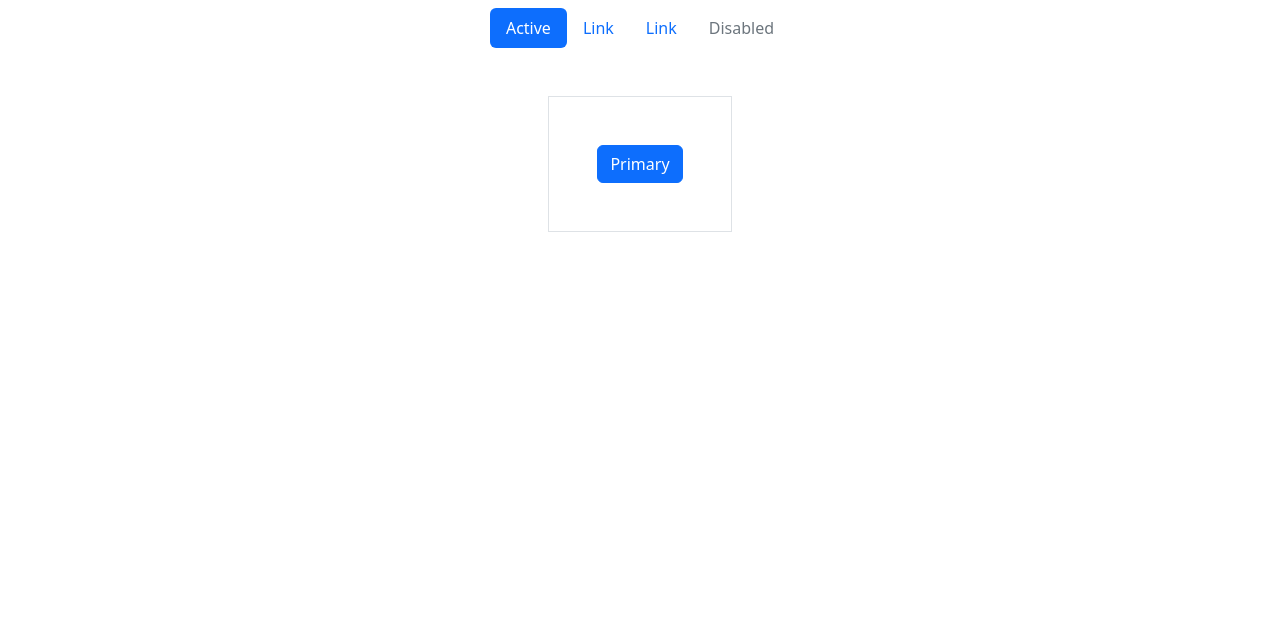
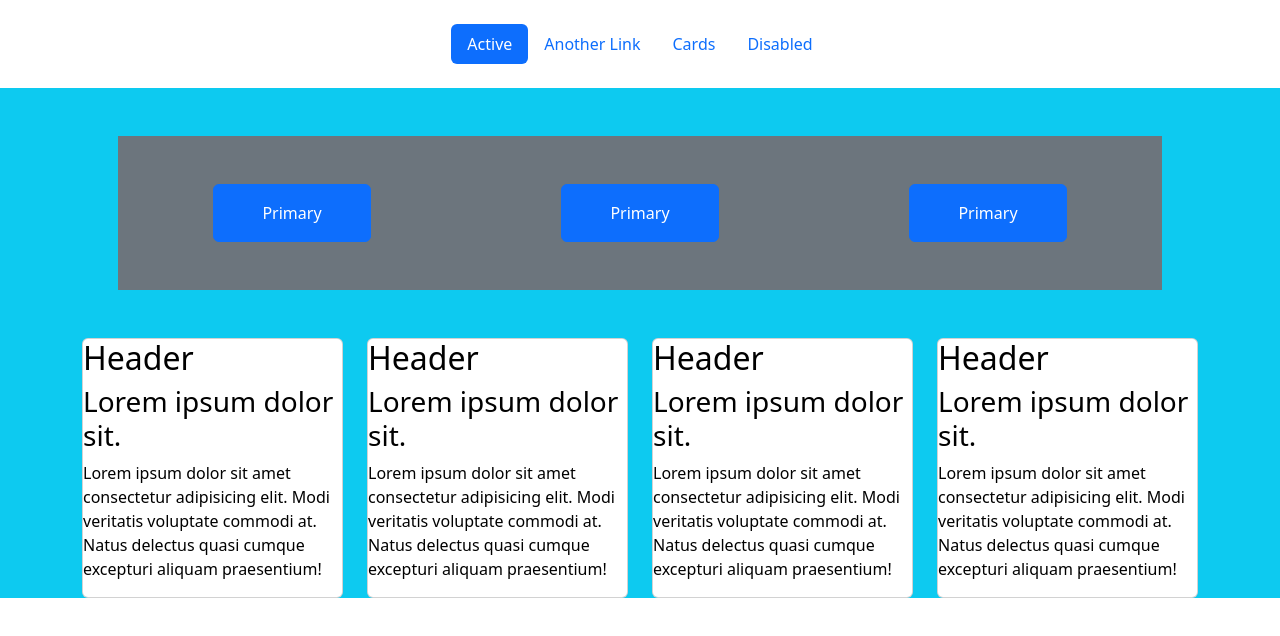
Before and after one commit to ddyrnes/bootstrap-sass-testing, a website: page index.html in a window 1280 px wide. Drawn offline with nearby package versions, Linux system fonts and the light colour scheme.

Commit message:
Update index.html

```diff
--- a/index.html
+++ b/index.html
@@ -5,27 +5,95 @@
     <meta http-equiv="X-UA-Compatible" content="IE=edge" />
     <meta name="viewport" content="width=device-width, initial-scale=1.0" />
     <link rel="stylesheet" href="node_modules/bootstrap/dist/css/bootstrap.min.css" />
+    <script
+      defer
+      src="https://cdn.jsdelivr.net/npm/bootstrap@5.2.0-beta1/dist/js/bootstrap.bundle.min.js"
+      integrity="sha384-pprn3073KE6tl6bjs2QrFaJGz5/SUsLqktiwsUTF55Jfv3qYSDhgCecCxMW52nD2"
+      crossorigin="anonymous"
+    ></script>
     <title>Bootstrap</title>
   </head>
   <body>
     <nav>
-      <ul class="nav nav-pills align-items-center justify-content-center m-2">
+      <ul class="nav nav-pills m-4 justify-content-center">
         <li class="nav-item">
           <a class="nav-link active" aria-current="page" href="#">Active</a>
         </li>
         <li class="nav-item">
-          <a class="nav-link" href="#">Link</a>
+          <a class="nav-link" href="#">Another Link</a>
         </li>
         <li class="nav-item">
-          <a class="nav-link" href="#">Link</a>
+          <a class="nav-link" href="#">Cards</a>
         </li>
         <li class="nav-item">
-          <a class="nav-link disabled">Disabled</a>
+          <a class="nav-link">Disabled</a>
         </li>
       </ul>
     </nav>
-    <div class="m-5 d-flex align-items-center justify-content-center">
-      <div class="border p-5"><button class="btn btn-primary">Primary</button></div>
-    </div>
+    <main class="bg-info text-white">
+      <div class="container">
+        <div class="row p-5">
+          <div class="col bg-secondary">
+            <div class="d-flex align-items-center justify-content-center">
+              <div class="p-5"><button class="btn btn-primary p-3 px-5">Primary</button></div>
+            </div>
+          </div>
+          <div class="col bg-secondary">
+            <div class="d-flex align-items-center justify-content-center">
+              <div class="p-5"><button class="btn btn-primary p-3 px-5">Primary</button></div>
+            </div>
+          </div>
+          <div class="col bg-secondary">
+            <div class="d-flex align-items-center justify-content-center">
+              <div class="p-5"><button class="btn btn-primary p-3 px-5">Primary</button></div>
+            </div>
+          </div>
+        </div>
+      </div>
+      <div class="container">
+        <div class="row">
+          <div class="col-12 col-sm-12 col-md-6 col-xl-3">
+            <div class="card text-black">
+              <h2>Header</h2>
+              <h3>Lorem ipsum dolor sit.</h3>
+              <p>
+                Lorem ipsum dolor sit amet consectetur adipisicing elit. Modi veritatis voluptate commodi at. Natus
+                delectus quasi cumque excepturi aliquam praesentium!
+              </p>
+            </div>
+          </div>
+          <div class="col-12 col-sm-12 col-md-6 col-xl-3">
+            <div class="card text-black">
+              <h2>Header</h2>
+              <h3>Lorem ipsum dolor sit.</h3>
+              <p>
+                Lorem ipsum dolor sit amet consectetur adipisicing elit. Modi veritatis voluptate commodi at. Natus
+                delectus quasi cumque excepturi aliquam praesentium!
+              </p>
+            </div>
+          </div>
+          <div class="col-12 col-sm-12 col-md-6 col-xl-3">
+            <div class="card text-black">
+              <h2>Header</h2>
+              <h3>Lorem ipsum dolor sit.</h3>
+              <p>
+                Lorem ipsum dolor sit amet consectetur adipisicing elit. Modi veritatis voluptate commodi at. Natus
+                delectus quasi cumque excepturi aliquam praesentium!
+              </p>
+            </div>
+          </div>
+          <div class="col-12 col-sm-12 col-md-6 col-xl-3">
+            <div class="card text-black">
+              <h2>Header</h2>
+              <h3>Lorem ipsum dolor sit.</h3>
+              <p>
+                Lorem ipsum dolor sit amet consectetur adipisicing elit. Modi veritatis voluptate commodi at. Natus
+                delectus quasi cumque excepturi aliquam praesentium!
+              </p>
+            </div>
+          </div>
+        </div>
+      </div>
+    </main>
   </body>
 </html>
```
